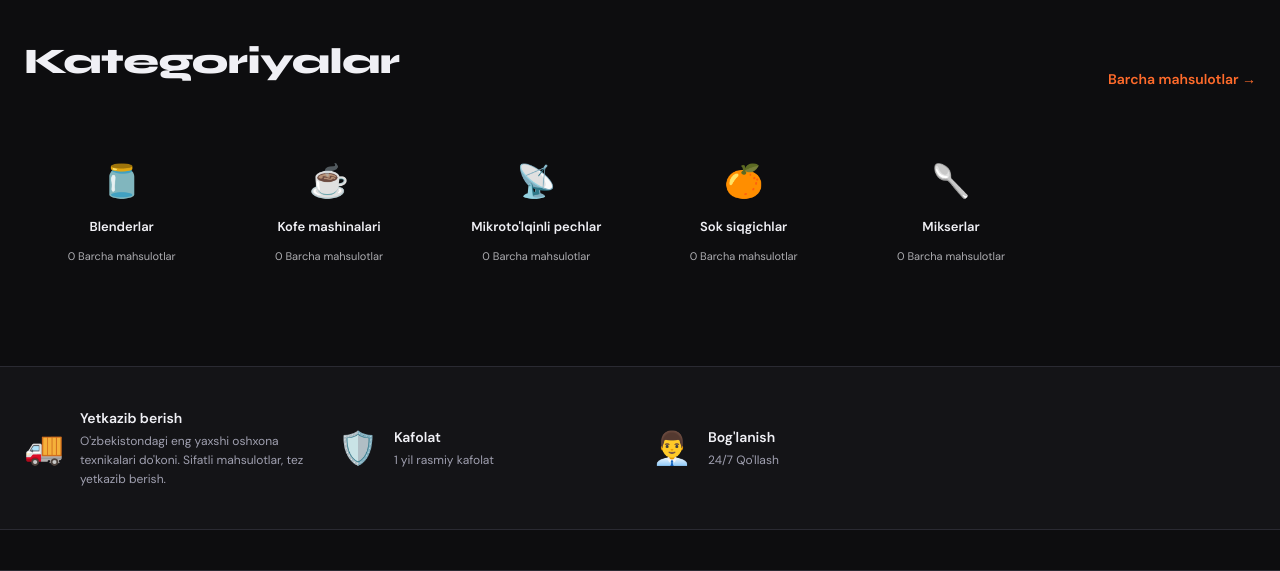
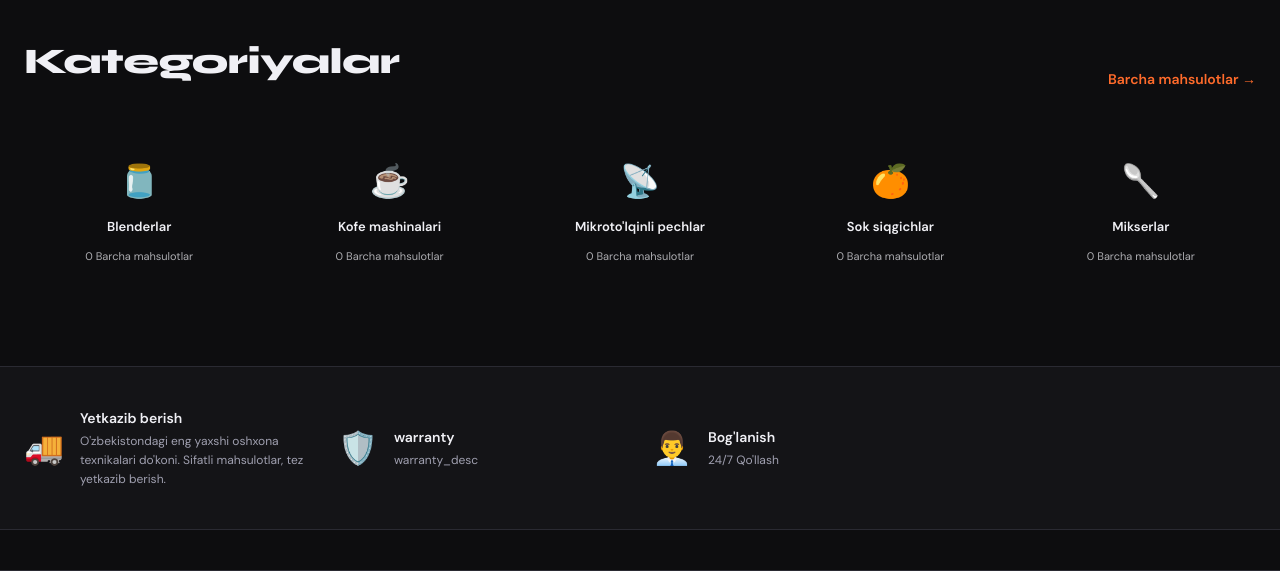
Before and after one commit to dilshod544/TexnoRinok, a Django app: a page that uses templates/products/home.html in a window 1280 px wide. Shown: the part 708-1279 px from the top of the page. Run offline with Django 5.2, Linux system fonts and the light colour scheme; data comes from the database, SQL or seed files in the repository; data that the repository does not hold is empty.

Commit message:
Fix TemplateSyntaxError in cart and force grid layout for categories and products

```diff
--- a/apps/products/templatetags/product_tags.py
+++ b/apps/products/templatetags/product_tags.py
@@ -26,6 +26,9 @@ UI_TRANSLATIONS = {
         'login': 'Kirish',
         'logout': 'Chiqish',
         'all_products': 'Barcha mahsulotlar',
+        'products_found': 'ta mahsulot topildi',
+        'no_products_category': 'Bu kategoriyada hozircha mahsulotlar yo\'q',
+        'check_back_later': 'Tez orada yangi mahsulotlar qo\'shiladi',
         'categories': 'Kategoriyalar',
         'brands': 'Brandlar',
         'price_range': 'Narx oralig\'i',
@@ -146,6 +149,8 @@ UI_TRANSLATIONS = {
         'add_to_cart': 'Добавить в корзину',
         'buy_now': 'В корзину',
         'catalog': 'Каталог',
+        'warranty': 'Гарантия',
+        'warranty_desc': '1 год официальной гарантии',
         'home': 'Главная',
         'news': 'Новинки',
         'delivery': 'Доставка',
--- a/static/css/main.css
+++ b/static/css/main.css
@@ -746,8 +746,8 @@ button {
    ========================================== */
 .categories-grid {
   display: grid;
-  grid-template-columns: repeat(6, 1fr);
-  gap: 12px;
+  grid-template-columns: repeat(auto-fit, minmax(160px, 1fr));
+  gap: 20px;
 }
 
 .cat-card {
--- a/templates/cart/cart.html
+++ b/templates/cart/cart.html
@@ -1,6 +1,5 @@
-{% load product_tags %}
 {% extends "base/base.html" %}
-{% load static i18n %}
+{% load static i18n product_tags %}
 
 {% block title %}{% ui_translate 'cart' %} — TexnoRinok{% endblock %}
 
--- a/templates/products/category.html
+++ b/templates/products/category.html
@@ -17,7 +17,7 @@
                     <div style="font-size: 40px;">{{ category.icon|default:"📦" }}</div>
                     <h1 style="font-family: var(--font-display); font-size: 36px; font-weight: 800;">{{ category|get_translated_name:LANGUAGE_CODE }}</h1>
                 </div>
-                <p style="color: var(--text-2); margin-top: 5px;">{{ products.count }} {% trans "ta mahsulot topildi" %}</p>
+                <p style="color: var(--text-2); margin-top: 5px;">{{ products.count }} {% ui_translate 'products_found' %}</p>
             </div>
         </div>
 
@@ -31,8 +31,8 @@
         {% else %}
         <div style="text-align: center; padding: 80px 20px; background: var(--surface); border: 1px dashed var(--border); border-radius: 30px;">
             <div style="font-size: 60px; margin-bottom: 24px;">📭</div>
-            <h3 style="font-size: 22px; font-weight: 700; margin-bottom: 12px;">{% trans "Bu kategoriyada hozircha mahsulotlar yo'q" %}</h3>
-            <p style="color: var(--text-2); margin-bottom: 30px;">{% trans "Tez orada yangi mahsulotlar qo'shiladi." %}</p>
+            <h3 style="font-size: 22px; font-weight: 700; margin-bottom: 12px;">{% ui_translate 'no_products_category' %}</h3>
+            <p style="color: var(--text-2); margin-bottom: 30px;">{% ui_translate 'check_back_later' %}</p>
             <a href="{% url 'products:list' %}" class="btn-primary" style="padding: 14px 32px; border-radius: 12px;">{% ui_translate 'all_products' %}</a>
         </div>
         {% endif %}
--- a/templates/products/home.html
+++ b/templates/products/home.html
@@ -97,8 +97,8 @@
       <div class="feature-item reveal-item">
         <div class="feature-icon">🛡️</div>
         <div>
-          <h4>Kafolat</h4>
-          <p>1 yil rasmiy kafolat</p>
+          <h4>{% ui_translate 'warranty' %}</h4>
+          <p>{% ui_translate 'warranty_desc' %}</p>
         </div>
       </div>
       <div class="feature-item reveal-item">
```
